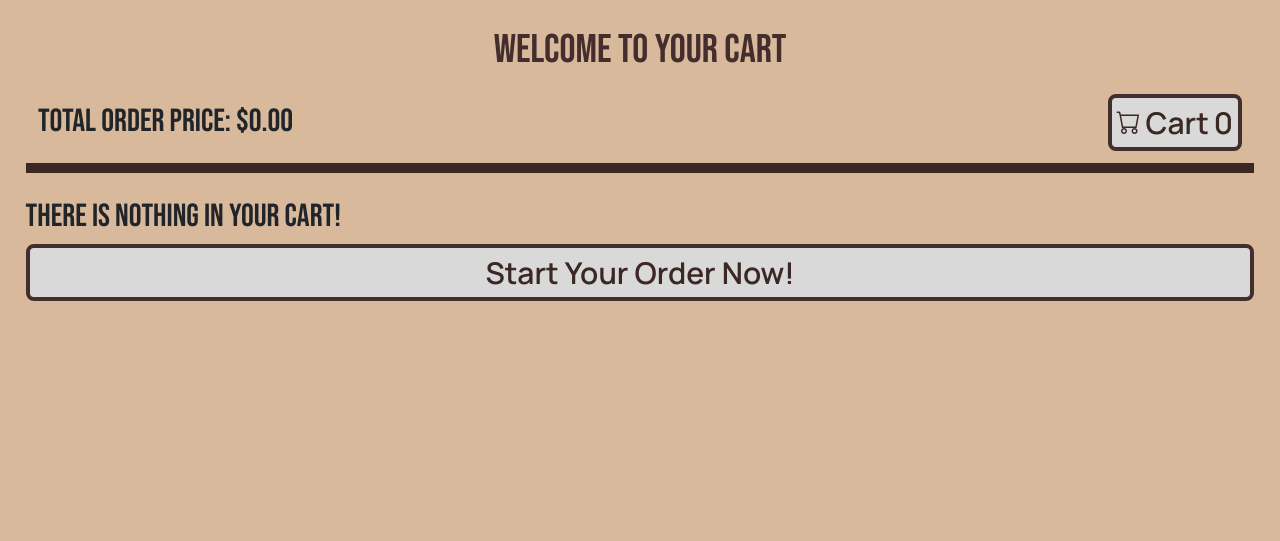
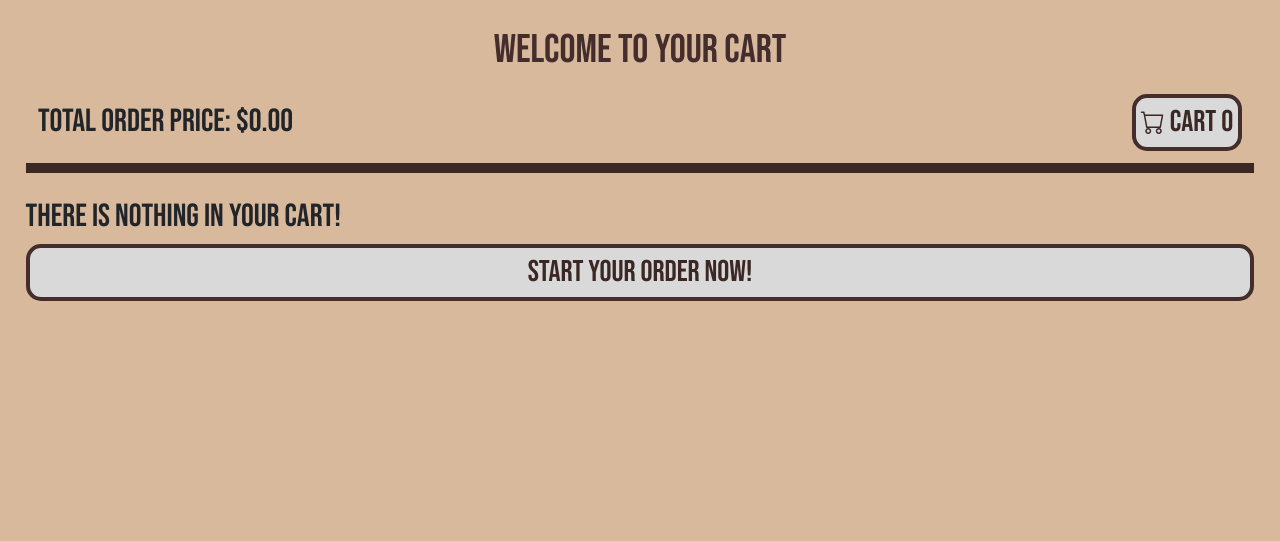
Before and after one commit to mmulvihill13/wishlist, a Django app: page /cart/ in a window 1280 px wide. Shown: the part 116-657 px from the top of the page. Run offline with Django 5.2, Linux system fonts and the light colour scheme.

Commit message:
changed button border-radius

```diff
--- a/cart/static/css/cart.css
+++ b/cart/static/css/cart.css
@@ -194,13 +194,12 @@ i:hover{
     gap: 5px;
     justify-content: center;
     align-items: center;
-    font-family: Manrope;
+    font-family: bebas neue;
     color: #3b2825;
     background-color: #D9D9D9;
     border: solid 4px #432D2D;
     padding: 2px 5px;
-    font-weight: 600;
-    border-radius: 8px;
+    border-radius: 15px;
     font-size: 30px;
     text-align: center;
 }
```
Also changed, not shown: checkout/static/css/checkout_style.css (+3 -4 lines).
